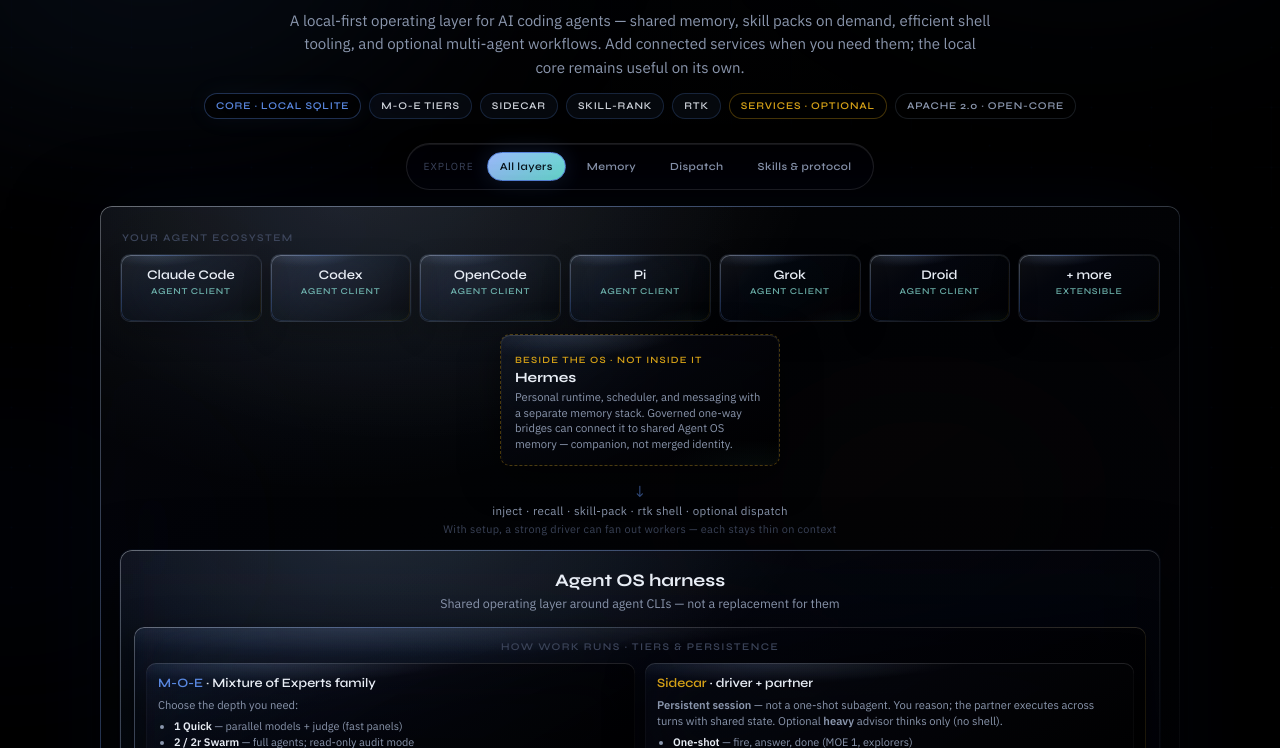
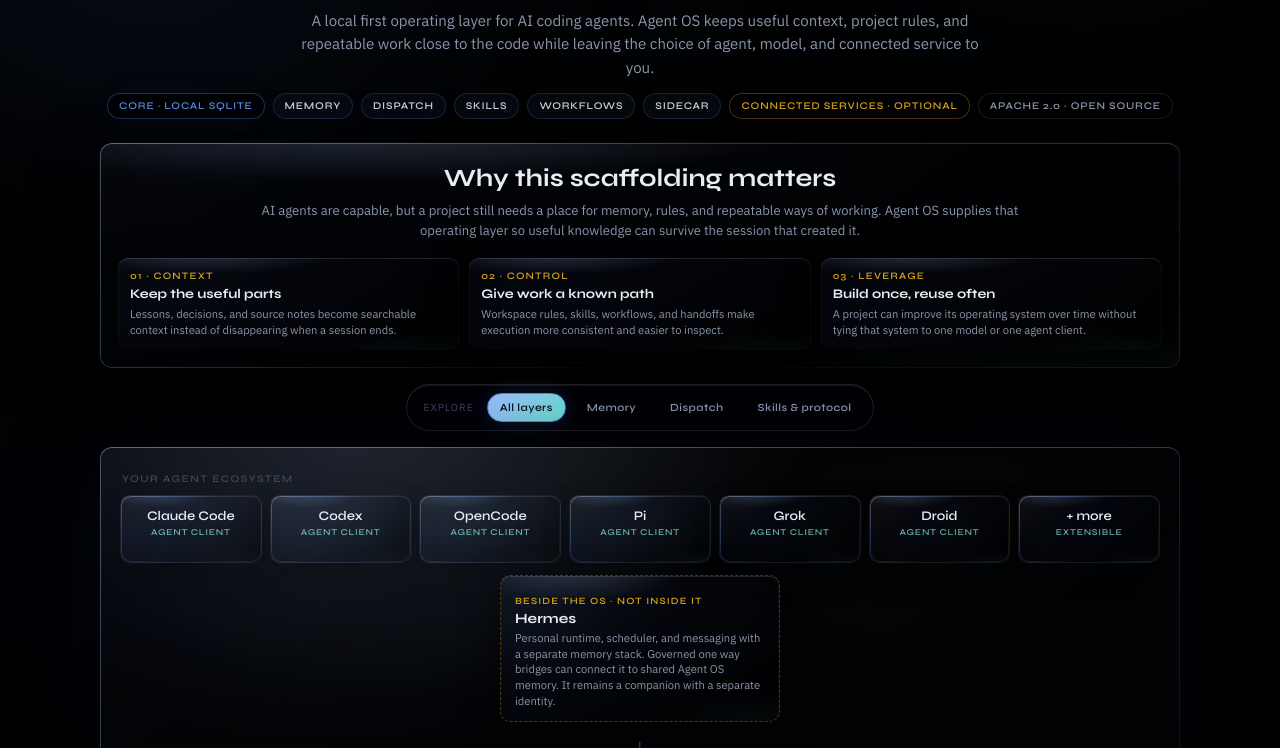
Before and after one commit to floridaKG/AgentOS-by-RegimeLab, a plain HTML site: page docs/assets/oss-architecture-diagram.html in a window 1280 px wide. Shown: the part 204-952 px from the top of the page. Drawn offline with Linux system fonts and the light colour scheme.

Commit message:
docs: clarify Agent OS architecture value

```diff
--- a/docs/assets/oss-architecture-diagram.html
+++ b/docs/assets/oss-architecture-diagram.html
@@ -3,7 +3,7 @@
 <head>
 <meta charset="UTF-8" />
 <meta name="viewport" content="width=device-width, initial-scale=1" />
-<title>Agent OS by Regime Lab — How it fits together (OSS)</title>
+<title>Agent OS by Regime Lab: How it fits together (OSS)</title>
 <link rel="preconnect" href="https://fonts.googleapis.com" />
 <link rel="preconnect" href="https://fonts.gstatic.com" crossorigin />
 <link href="https://fonts.googleapis.com/css2?family=IBM+Plex+Sans:wght@400;500;600&family=Syne:wght@600;700&display=swap" rel="stylesheet" />
@@ -278,6 +278,66 @@
   .badge.gold {
     color: var(--rl-gold);
     border-color: rgba(212, 160, 23, 0.32);
+  }
+
+  .value-panel {
+    margin: 0 auto 16px;
+    padding: 20px 18px 18px;
+    border-radius: var(--glass-r);
+  }
+
+  .value-panel h2 {
+    margin: 0;
+    text-align: center;
+    font-family: Syne, sans-serif;
+    font-size: clamp(1.15rem, 2.4vw, 1.55rem);
+    color: var(--rl-text-1);
+  }
+
+  .value-panel > p {
+    max-width: 760px;
+    margin: 8px auto 16px;
+    text-align: center;
+    color: var(--rl-text-2);
+    font-size: 0.82rem;
+    line-height: 1.55;
+  }
+
+  .value-grid {
+    display: grid;
+    grid-template-columns: repeat(auto-fit, minmax(190px, 1fr));
+    gap: 10px;
+  }
+
+  .value-card {
+    padding: 12px;
+    border-radius: var(--glass-r-sm);
+    text-align: left;
+  }
+
+  .value-card .number {
+    display: block;
+    margin-bottom: 4px;
+    color: var(--rl-gold);
+    font-family: Syne, sans-serif;
+    font-size: 0.62rem;
+    font-weight: 600;
+    letter-spacing: 0.12em;
+  }
+
+  .value-card strong {
+    display: block;
+    margin-bottom: 4px;
+    color: var(--rl-text-1);
+    font-family: Syne, sans-serif;
+    font-size: 0.82rem;
+  }
+
+  .value-card p {
+    margin: 0;
+    color: var(--rl-text-2);
+    font-size: 0.7rem;
+    line-height: 1.45;
   }
 
   .view-toolbar {
@@ -797,6 +857,34 @@
     color: var(--rl-text-2);
   }
 
+  .surface-flow {
+    display: flex;
+    flex-wrap: wrap;
+    align-items: center;
+    justify-content: center;
+    gap: 7px;
+    margin-top: 12px;
+    padding-top: 11px;
+    border-top: 1px solid var(--rl-border-subtle);
+    color: var(--rl-text-muted);
+    font-size: 0.68rem;
+    text-align: center;
+  }
+
+  .surface-flow strong {
+    padding: 5px 8px;
+    border: 1px solid rgba(89, 135, 223, 0.2);
+    border-radius: 999px;
+    color: var(--rl-text-1);
+    font-family: Syne, sans-serif;
+    font-size: 0.62rem;
+    letter-spacing: 0.03em;
+  }
+
+  .surface-flow .gold {
+    border-color: rgba(212, 160, 23, 0.28);
+  }
+
   .optional {
     margin-top: 12px;
     padding: 12px 12px 14px;
@@ -927,21 +1015,47 @@
         <p class="byline">by Regime Lab</p>
       </div>
       <p class="tagline">
-        A local-first operating layer for AI coding agents — shared memory, skill
-        packs on demand, efficient shell tooling, and optional multi-agent
-        workflows. Add connected services when you need them; the local core
-        remains useful on its own.
+        A local first operating layer for AI coding agents. Agent OS keeps useful
+        context, project rules, and repeatable work close to the code while
+        leaving the choice of agent, model, and connected service to you.
       </p>
       <div class="badge-row">
         <span class="badge core">Core · local SQLite</span>
-        <span class="badge feature">M-O-E tiers</span>
+        <span class="badge feature">Memory</span>
+        <span class="badge feature">Dispatch</span>
+        <span class="badge feature">Skills</span>
+        <span class="badge feature">Workflows</span>
         <span class="badge feature">Sidecar</span>
-        <span class="badge feature">skill-rank</span>
-        <span class="badge feature">rtk</span>
-        <span class="badge gold">Services · optional</span>
-        <span class="badge">Apache 2.0 · open-core</span>
+        <span class="badge gold">Connected services · optional</span>
+        <span class="badge">Apache 2.0 · open source</span>
       </div>
     </header>
+
+    <section class="value-panel rl-glass rl-glass-edge" aria-labelledby="value-heading">
+      <h2 id="value-heading">Why this scaffolding matters</h2>
+      <p>
+        AI agents are capable, but a project still needs a place for memory, rules,
+        and repeatable ways of working. Agent OS supplies that operating layer so
+        useful knowledge can survive the session that created it.
+      </p>
+      <div class="value-grid">
+        <article class="value-card rl-glass dense">
+          <span class="number">01 · CONTEXT</span>
+          <strong>Keep the useful parts</strong>
+          <p>Lessons, decisions, and source notes become searchable context instead of disappearing when a session ends.</p>
+        </article>
+        <article class="value-card rl-glass dense">
+          <span class="number">02 · CONTROL</span>
+          <strong>Give work a known path</strong>
+          <p>Workspace rules, skills, workflows, and handoffs make execution more consistent and easier to inspect.</p>
+        </article>
+        <article class="value-card rl-glass dense">
+          <span class="number">03 · LEVERAGE</span>
+          <strong>Build once, reuse often</strong>
+          <p>A project can improve its operating system over time without tying that system to one model or one agent client.</p>
+        </article>
+      </div>
+    </section>
 
     <div class="view-toolbar" role="group" aria-label="Architecture focus controls">
       <span class="label">Explore</span>
@@ -967,7 +1081,7 @@
           <div class="companion rl-glass dense">
             <span class="kicker">Beside the OS · not inside it</span>
             <strong>Hermes</strong>
-            <p>Personal runtime, scheduler, and messaging with a separate memory stack. Governed one-way bridges can connect it to shared Agent OS memory — companion, not merged identity.</p>
+            <p>Personal runtime, scheduler, and messaging with a separate memory stack. Governed one way bridges can connect it to shared Agent OS memory. It remains a companion with a separate identity.</p>
           </div>
         </div>
       </div>
@@ -975,12 +1089,12 @@
       <div class="arrow-down">
         <span class="glyph">↓</span>
         inject · recall · skill-pack · rtk shell · optional dispatch
-        <div class="hint">With setup, a strong driver can fan out workers — each stays thin on context</div>
+        <div class="hint">With setup, a strong driver can fan out workers. Each worker stays thin on context.</div>
       </div>
 
       <div class="harness rl-glass rl-glass-edge">
         <p class="title">Agent OS harness</p>
-        <p class="sub">Shared operating layer around agent CLIs — not a replacement for them</p>
+        <p class="sub">Shared operating layer around agent CLIs. It works beside them.</p>
 
         <!-- Modes: MOE tiers + Sidecar persistence contrast -->
         <div class="modes rl-glass dense rl-glass-edge">
@@ -990,17 +1104,17 @@
               <h4><em>M-O-E</em> · Mixture of Experts family</h4>
               <p>Choose the depth you need:</p>
               <ul>
-                <li><strong>1 Quick</strong> — parallel models + judge (fast panels)</li>
-                <li><strong>2 / 2r Swarm</strong> — full agents; read-only audit mode</li>
-                <li><strong>3 Persistent</strong> — multi-round collaborate / redteam with shared transcript</li>
+                <li><strong>1 Quick</strong>: parallel models + judge for fast panels</li>
+                <li><strong>2 / 2r Swarm</strong>: full agents with an audit mode</li>
+                <li><strong>3 Persistent</strong>: multi round collaborate or redteam with shared transcript</li>
               </ul>
             </div>
             <div class="mode-card rl-glass dense gold">
               <h4><em>Sidecar</em> · driver + partner</h4>
-              <p><strong>Persistent session</strong> — not a one-shot subagent. You reason; the partner executes across turns with shared state. Optional <strong>heavy</strong> advisor thinks only (no shell).</p>
+              <p><strong>Persistent session</strong>: more than a one shot subagent. You reason; the partner executes across turns with shared state. An optional <strong>heavy</strong> advisor thinks only with no shell.</p>
               <ul>
-                <li><strong>One-shot</strong> — fire, answer, done (MOE 1, explorers)</li>
-                <li><strong>Persistent</strong> — Sidecar sessions · MOE 3 rounds</li>
+                <li><strong>One shot</strong>: fire, answer, done with MOE 1 and explorers</li>
+                <li><strong>Persistent</strong>: Sidecar sessions and MOE 3 rounds</li>
               </ul>
             </div>
           </div>
@@ -1023,7 +1137,7 @@
             <div class="sig-card rl-glass dense gold">
               <span class="kicker">rtk</span>
               <strong>Rust Token Killer</strong>
-              <p>An efficiency layer that filters and compacts shell output before it reaches the model. Optional — Agent OS works without it.</p>
+              <p>An efficiency layer that filters and compacts shell output before it reaches the model. Optional. Agent OS works without it.</p>
               <div class="mini-flow">
                 <span>ls / read / git</span><span class="arr">→</span>
                 <span>rtk</span><span class="arr">→</span>
@@ -1083,39 +1197,44 @@
               <li><strong>Patterns</strong> swarm / council / redteam</li>
               <li><strong>Specs &amp; gates</strong> no unowned SSOT sprawl</li>
             </ul>
-            <p class="footnote">Patterns are runnable — not automatic gates.</p>
+            <p class="footnote">Patterns are runnable. They are not automatic gates.</p>
           </div>
         </div>
 
         <!-- Surfaces: Vault OS, SuperDocs, governance -->
         <div class="surfaces rl-glass dense rl-glass-edge">
-          <h3>Governed knowledge surfaces</h3>
+          <h3>Where durable knowledge lives</h3>
           <div class="surf-row">
             <div class="surf-card rl-glass dense blue">
-              <span class="kicker">Knowledge OS</span>
+              <span class="kicker">Knowledge workspace</span>
               <strong>Vault OS</strong>
-              <p>Lanes, workstreams, capture→insights pipeline, and structural graph. Integrity checks keep knowledge structured and navigable.</p>
+              <p>A user owned Markdown workspace for capture, sources, insights, maps, operations, and registries. It turns incoming material into knowledge that can be found and connected.</p>
             </div>
             <div class="surf-card rl-glass dense">
-              <span class="kicker">Workspace truth</span>
+              <span class="kicker">Project documentation</span>
               <strong>SuperDocs</strong>
-              <p>Product/workspace documentation with BOOT indexes, registries, and production-vs-local truth. Keeps project knowledge indexed and aligned.</p>
+              <p>A structured docs tree for governance, guardrails, skills, workflows, and registries. It tells agents what the project expects and where its current truth lives.</p>
             </div>
             <div class="surf-card rl-glass dense blue">
-              <span class="kicker">Protocol</span>
-              <strong>Governance</strong>
-              <p>Specs, registries, health gates, and claim-safe marketing keep source-of-truth boundaries explicit.</p>
+              <span class="kicker">The operating layer</span>
+              <strong>Agent OS</strong>
+              <p>Routes the task, recalls relevant context, loads the right skill or workflow, and records what should carry forward.</p>
             </div>
             <div class="surf-card rl-glass dense">
-              <span class="kicker">Companion</span>
-              <strong>Hermes</strong>
-              <p>Sits beside Agent OS: personal memory, cron, messaging. Bridges into shared memory when confirmed — never silently merged.</p>
+              <span class="kicker">The safety layer</span>
+              <strong>Governance</strong>
+              <p>Specs, registries, health checks, and release gates keep boundaries explicit. Optional services extend the system without becoming required for the local core.</p>
             </div>
+          </div>
+          <div class="surface-flow" aria-label="How the surfaces work together">
+            <strong>Vault OS</strong><span>stores knowledge</span><span>→</span>
+            <strong class="gold">SuperDocs</strong><span>defines project truth</span><span>→</span>
+            <strong>Agent OS</strong><span>brings the right context into work</span>
           </div>
         </div>
 
         <div class="optional rl-glass dense rl-glass-edge">
-          <h3>Optional capabilities — local core remains complete</h3>
+          <h3>Optional capabilities. Local core remains complete.</h3>
           <div class="opt-row">
             <div class="opt-chip rl-glass dense">
               <strong>Pinecone</strong>
@@ -1138,7 +1257,7 @@
       </div>
 
       <div class="flow">
-        <h3>Cold path — no cloud keys required</h3>
+        <h3>Cold path. No cloud keys required.</h3>
         <div class="steps">
           <span class="step rl-glass dense"><em>1</em> install</span>
           <span class="step-arrow">→</span>
@@ -1152,8 +1271,8 @@
     </div>
 
     <footer>
-      Agent OS by Regime Lab · liquid-glass theme · claim-safe open-core visual<br />
-      Logo is display-only via product CDN — not shipped or licensed with this repo (see BRAND.md)<br />
+      Agent OS by Regime Lab · liquid glass theme · claim safe open source visual<br />
+      Logo is display only via product CDN. It is not shipped or licensed with this repo (see BRAND.md)<br />
       Open in a browser with network · Screenshot · or Print → Save as PDF<br />
       <code>docs/assets/oss-architecture-diagram.html</code>
     </footer>
```
